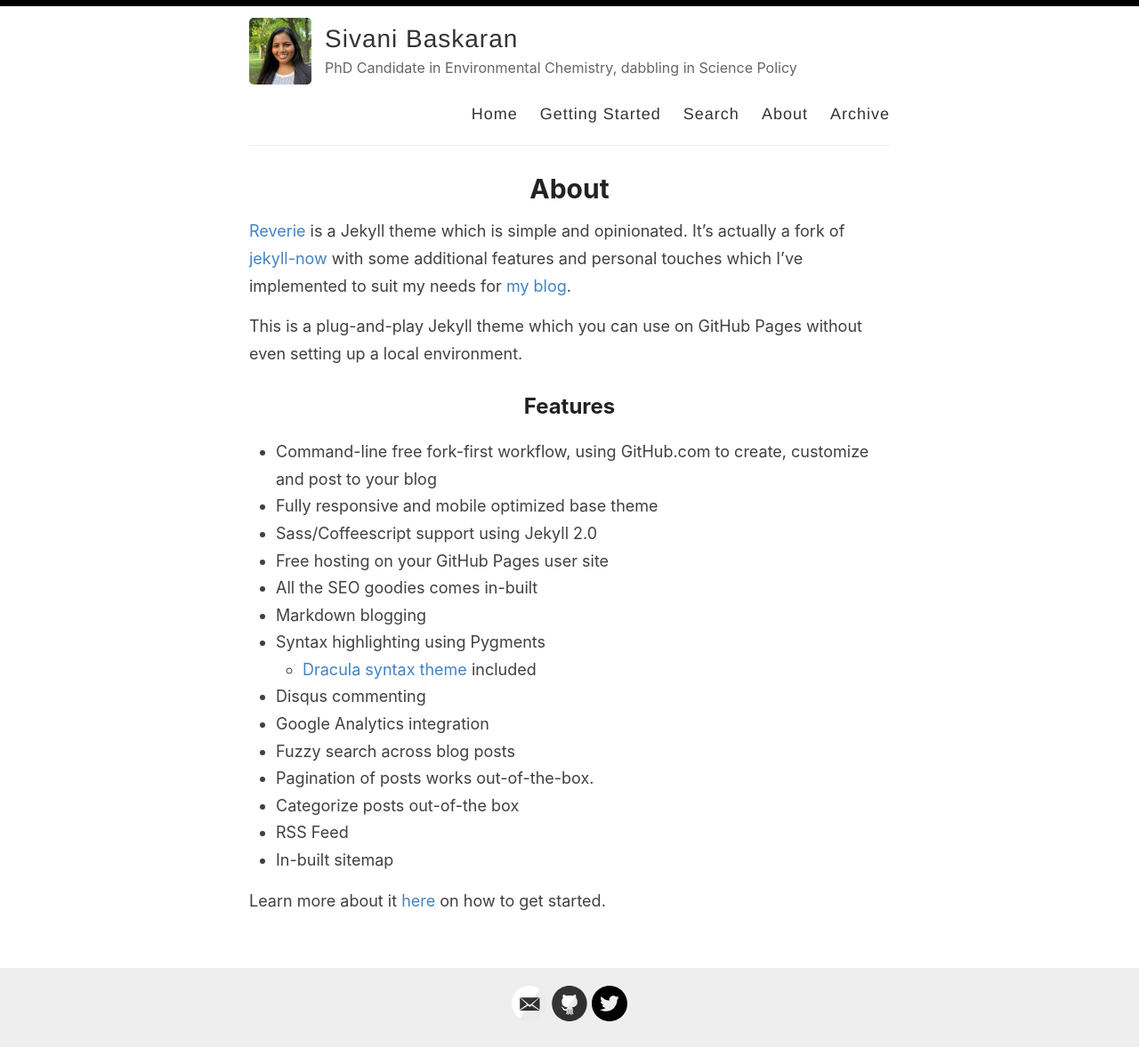
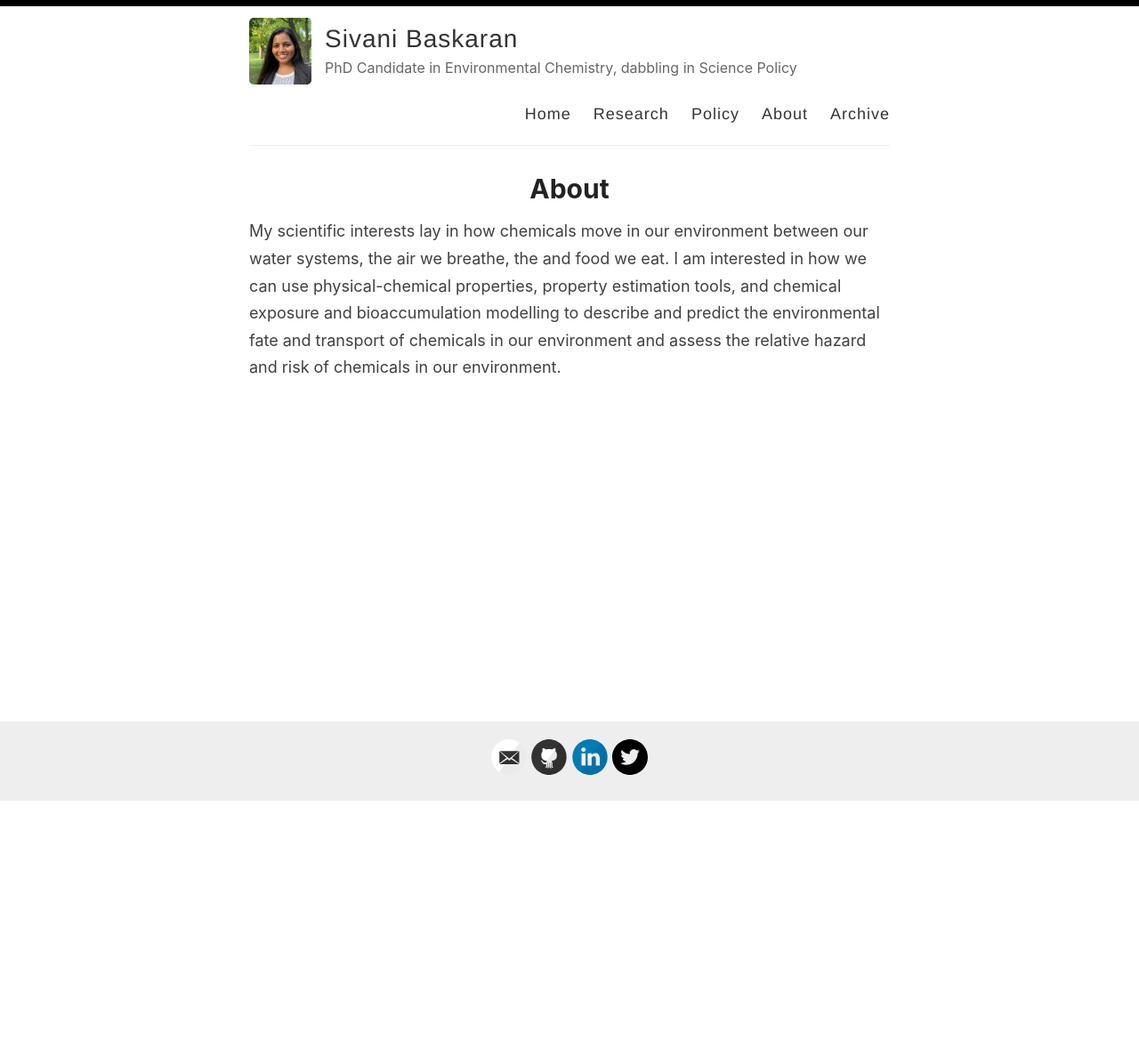
Before and after one commit to sivanibaskaran/sivanibaskaran.github.io, a Jekyll site: the page built from _pages/research.md, in a window 1280 px wide. Shown: the whole page at 89% size. Built offline with Jekyll 4.4.1, drawn with Linux system fonts in a browser that asks for light colours; after the commit the page ends 901 px from its top, so only the background shows below that.

Commit message:
draft pages

```diff
--- a/_config.yml
+++ b/_config.yml
@@ -26,10 +26,10 @@
   flickr:
   github: https://github.com/sivanibaskaran
   instagram:
-  linkedin:
+  linkedin: https://www.linkedin.com/in/sivanibaskaran/
   pinterest:
   rss:
-  twitter: https://twitter.com/sivanibaskaran
+  twitter: sivanibaskaran
   orcid: https://orcid.org/0000-0001-6192-5072
   stackoverflow:
   youtube: # channel/<your_long_string> or user/<user-name>
--- a/_layouts/default.html
+++ b/_layouts/default.html
@@ -29,8 +29,8 @@
 
             <nav>
               <a href="{{ site.baseurl }}/">Home</a>
-              <a href="{{ site.baseurl }}/getting-started">Getting Started</a>
-              <a href="{{ site.baseurl }}/search">Search</a>
+              <a href="{{ site.baseurl }}/research">Research</a>
+              <a href="{{ site.baseurl }}/policy">Policy</a>
               <a href="{{ site.baseurl }}/about">About</a>
               <a href="{{ site.baseurl }}/archive">Archive</a>
             </nav>
--- a/_pages/about.md
+++ b/_pages/about.md
@@ -4,26 +4,10 @@
 permalink: /about/
 ---
 
-[Reverie](https://github.com/amitmerchant1990/reverie) is a Jekyll theme which is simple and opinionated. It's actually a fork of [jekyll-now](https://github.com/barryclark/jekyll-now) with some additional features and personal touches which I've implemented to suit my needs for [my blog](https://www.amitmerchant.com).
+I am currently a PhD Candidate in the [Wania Group](https://www.utsc.utoronto.ca/labs/wania/) at the University of Toronto. My research focuses on how we can measure, predict, and apply the octanol-air partition ratio (*K*~OA~) and its temperature dependence. I also dabble a a little bit in science policy!
 
-This is a plug-and-play Jekyll theme which you can use on GitHub Pages without even setting up a local environment.
+## Education
 
-## Features
+PhD, University of Toronto, Environmental Chemistry (2018-Present)
 
-- Command-line free fork-first workflow, using GitHub.com to create, customize and post to your blog
-- Fully responsive and mobile optimized base theme
-- Sass/Coffeescript support using Jekyll 2.0
-- Free hosting on your GitHub Pages user site
-- All the SEO goodies comes in-built
-- Markdown blogging
-- Syntax highlighting using Pygments
-    - [Dracula syntax theme](https://draculatheme.com/) included
-- Disqus commenting
-- Google Analytics integration
-- Fuzzy search across blog posts
-- Pagination of posts works out-of-the-box.
-- Categorize posts out-of-the box
-- RSS Feed
-- In-built sitemap
-
-Learn more about it [here](https://github.com/amitmerchant1990/reverie) on how to get started.
+MSC, University of Toronto, Environmental Chemistry (2016-2018)
--- /dev/null
+++ b/_pages/research.md
@@ -0,0 +1,7 @@
+---
+layout: page
+title: About
+permalink: /about/
+---
+
+My scientific interests lay in how chemicals move in our environment between our water systems, the air we breathe, the and food we eat. I am interested in how we can use physical-chemical properties, property estimation tools, and chemical exposure and bioaccumulation modelling to describe and predict the environmental fate and transport of chemicals in our environment and assess the relative hazard and risk of chemicals in our environment.
```
Also changed, not shown: _pages/policy.md (added, +7 -0 lines), images/404.jpg (added), 1 other file.
